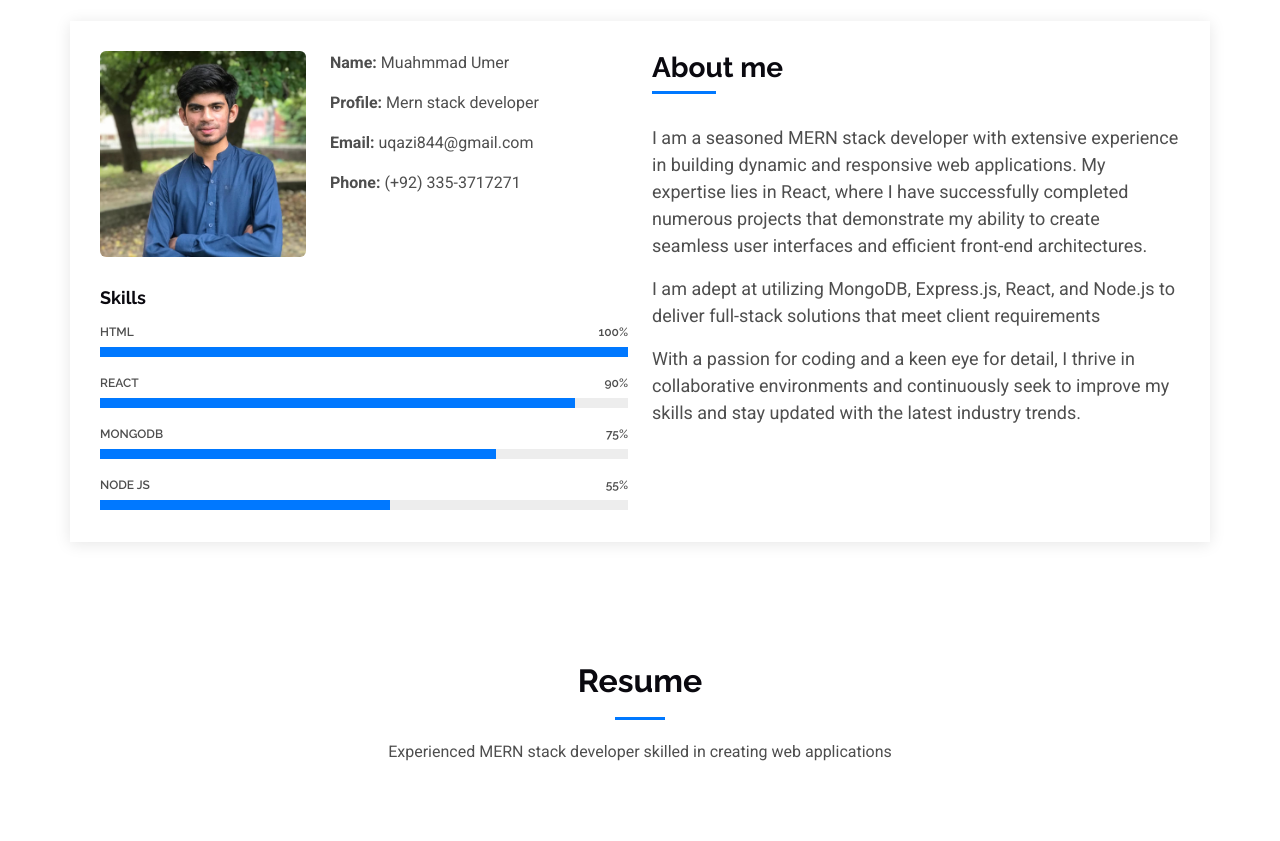
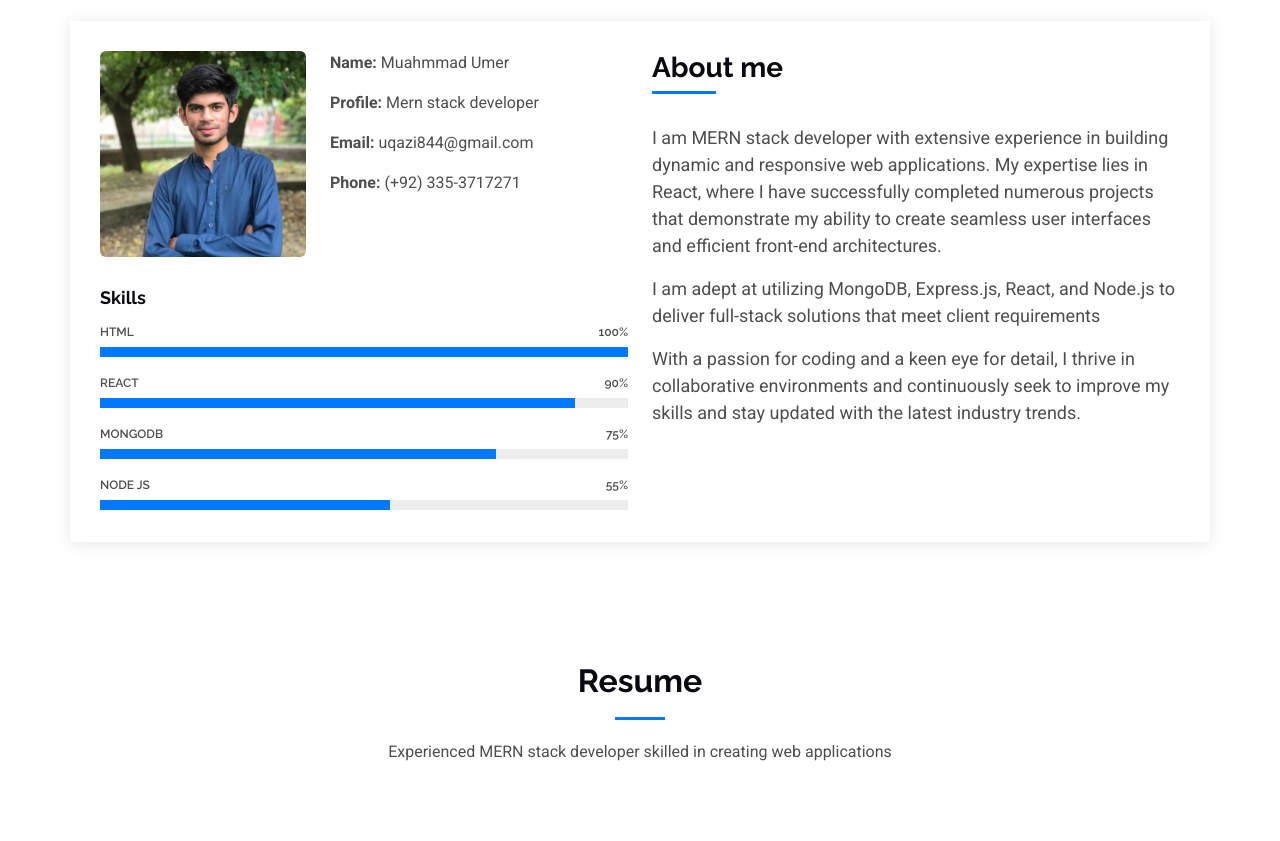
Before and after one commit to UmerProjects/DevFolio, a plain HTML site: page index.html in a window 1280 px wide. Shown: the part 840-1681 px from the top of the page. Drawn offline with Linux system fonts and the light colour scheme.

Commit message:
Update: index.html

```diff
--- a/index.html
+++ b/index.html
@@ -160,7 +160,7 @@
             <div class="about-me">
               <h4>About me</h4>
               <p>
-                I am a seasoned MERN stack developer with extensive experience in building dynamic and responsive web
+                I am MERN stack developer with extensive experience in building dynamic and responsive web
                 applications. My expertise lies in React, where I have successfully completed numerous projects that
                 demonstrate my ability to create seamless user interfaces and efficient front-end architectures.
               </p>
```
